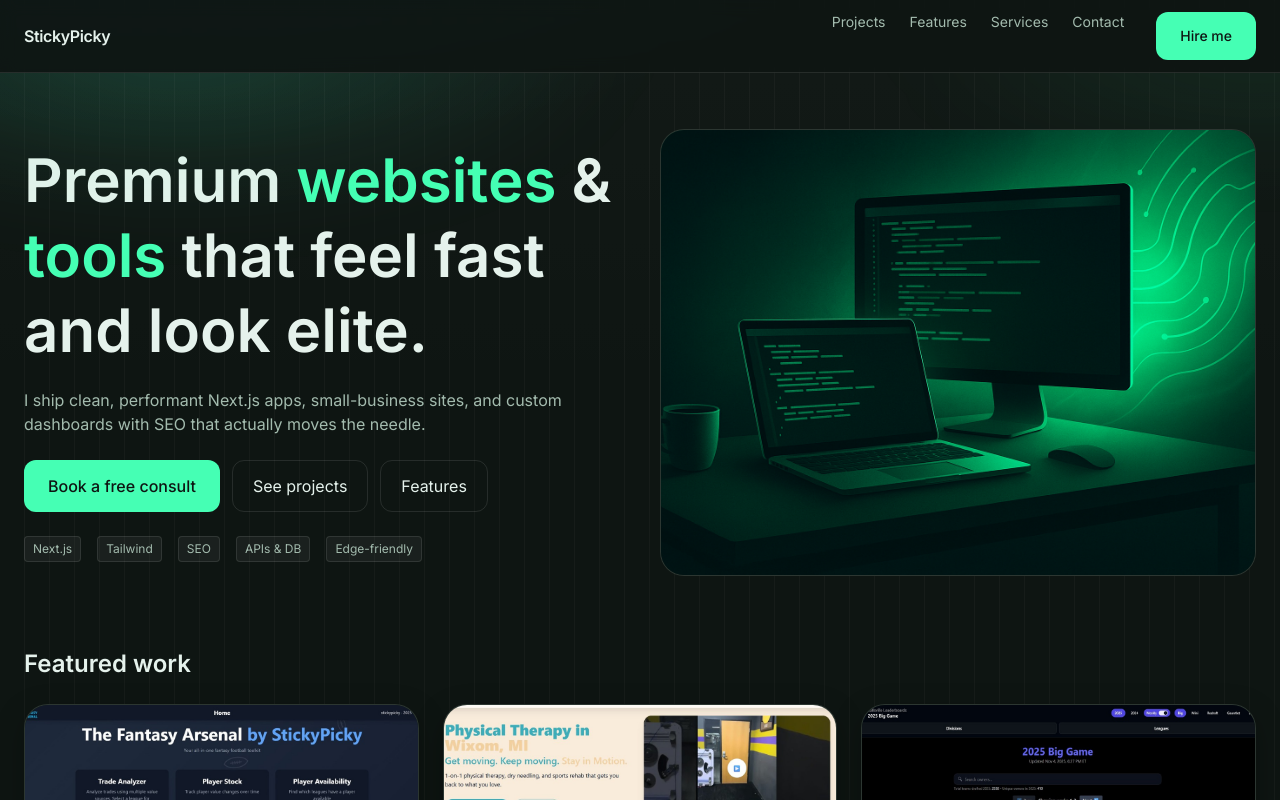
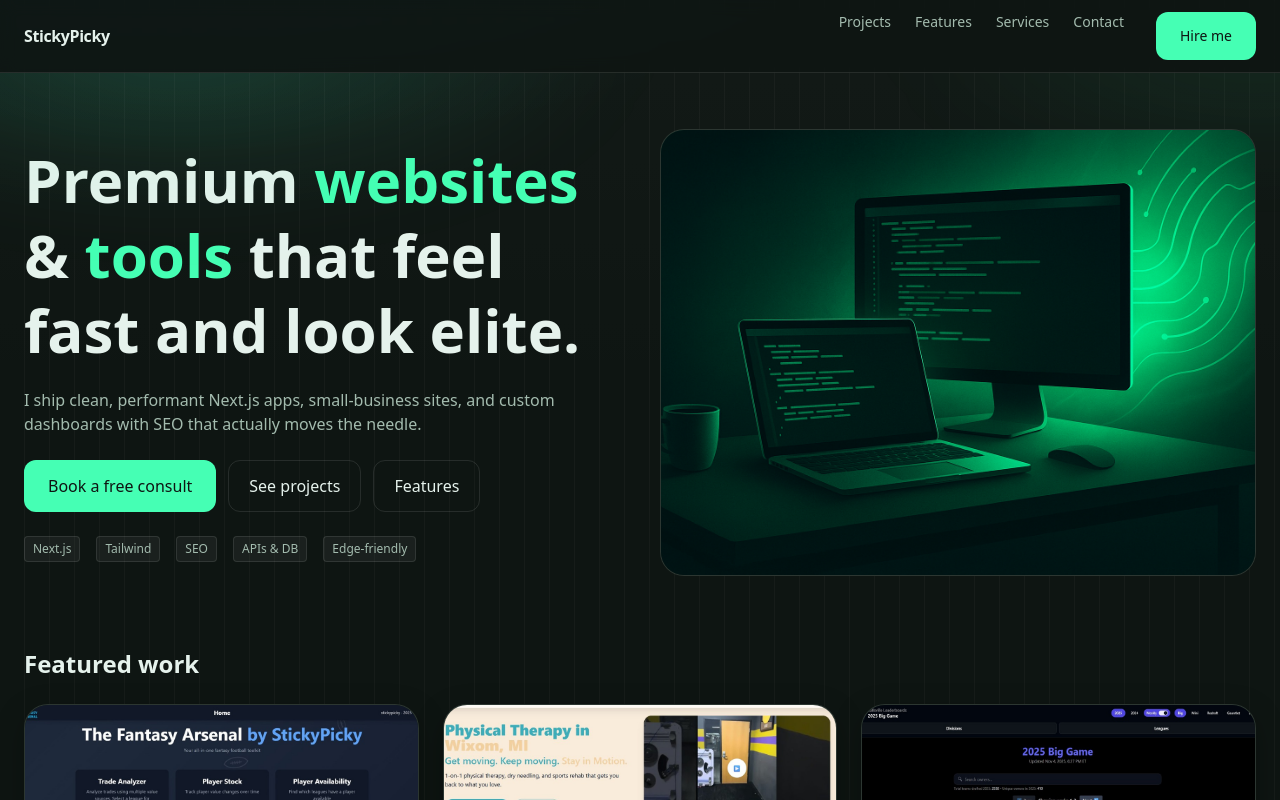
Before and after one commit to spickworth1991/stickypicky, a Next.js app: page / in a window 1280 px wide. Shown: the top 800 px of the page. Built offline with nearby package versions, Linux system fonts and the light colour scheme.

Commit message:
'update'

```diff
--- a/postcss.config.js
+++ /dev/null
@@ -1,5 +0,0 @@
-module.exports = {
-  plugins: {
-    tailwindcss: {}
-  }
-};
--- /dev/null
+++ b/postcss.config.mjs
@@ -0,0 +1,5 @@
+export default {
+  plugins: {
+    "@tailwindcss/postcss": {},
+  },
+};
--- a/src/app/globals.css
+++ b/src/app/globals.css
@@ -13,6 +13,8 @@
   --shadow-soft:   0 10px 30px rgba(0,0,0,0.25);
 }
 
+:root { --font-sans: ui-sans-serif, system-ui, -apple-system, Segoe UI, Roboto, Noto Sans, Ubuntu, Cantarell, "Helvetica Neue", Arial, "Apple Color Emoji","Segoe UI Emoji"; }
+html { font-family: var(--font-sans); }
 
 :root { color-scheme: dark; }
 html, body { height: 100%; }
--- a/src/app/layout.jsx
+++ b/src/app/layout.jsx
@@ -1,5 +1,4 @@
 import "./globals.css";
-import { Inter } from "next/font/google";
 import Link from "next/link";
 
 
@@ -20,11 +19,9 @@ export const metadata = {
   icons: { icon: "/favicon.ico", apple: "/apple-touch-icon.png" },
 };
 
-const inter = Inter({ subsets: ["latin"], variable: "--font-sans", display: "swap" });
-
 export default function RootLayout({ children }) {
   return (
-    <html lang="en" className={`${inter.variable} scroll-smooth`}>
+    <html lang="en" className="antialiased">
       <body className="font-sans bg-bg text-fg antialiased">
         {/* Top nav */}
         <header className="sticky top-0 z-50 border-b border-white/10 bg-bg/70 backdrop-blur">
```
Also changed, not shown: 1 other file (tests, documents, lock files or other folders).
